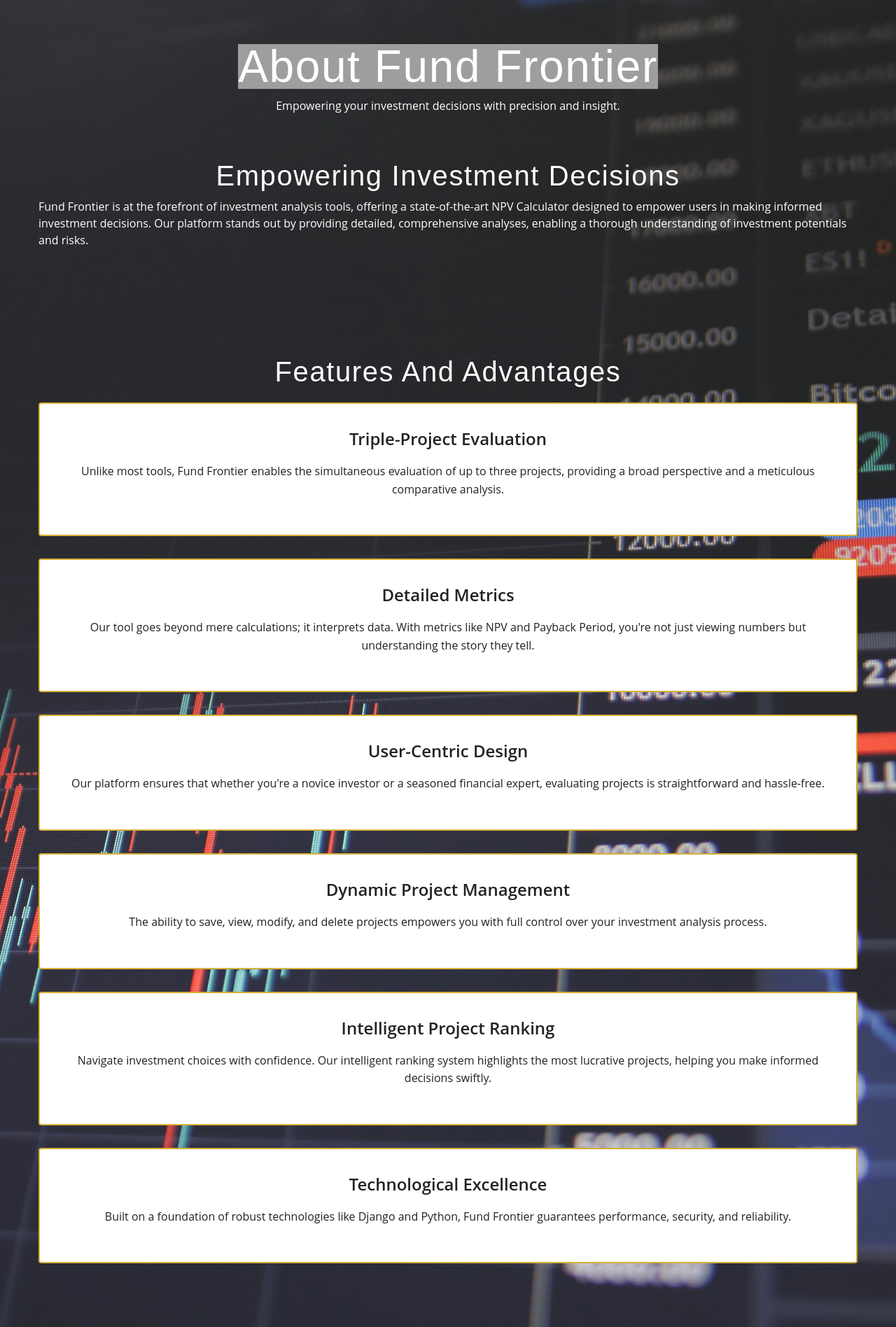
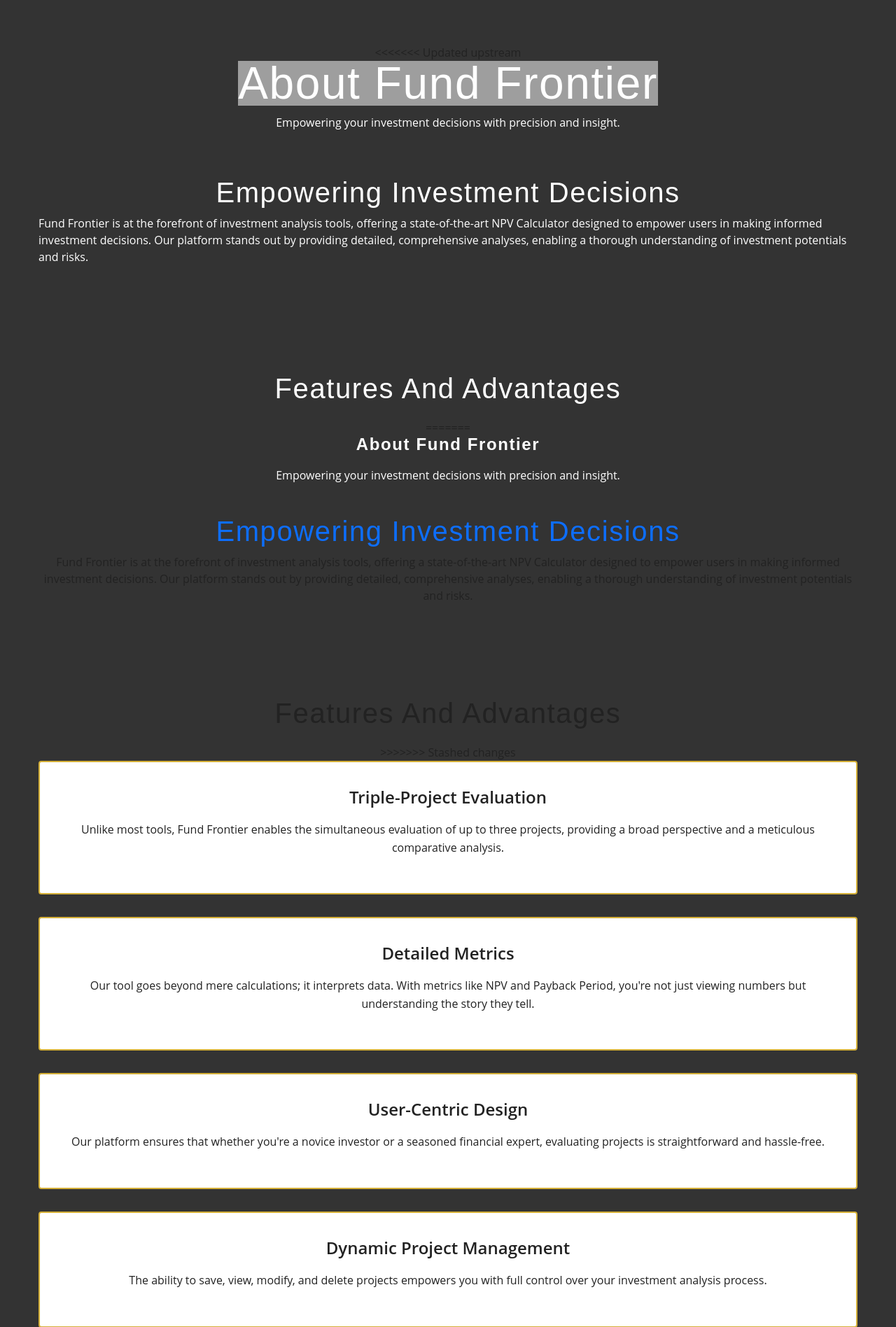
Before and after one commit to sean-meade/fund-frontier, a Django app: page /about/ in a window 1280 px wide. Shown: the part 116-2012 px from the top of the page at 70% size. Run offline with Django 5.2, Linux system fonts and the light colour scheme; grey boxes are pictures that could not be loaded.

Commit message:
Update about.html

```diff
--- a/templates/npv/about.html
+++ b/templates/npv/about.html
@@ -1,21 +1,57 @@
 {% extends 'base.html' %}
 
+<<<<<<< Updated upstream
 {% load static %}
 
+=======
+>>>>>>> Stashed changes
 {% block extra_meta %}
 <!-- Specific meta tags for the About page can be placed here -->
 {% endblock %}
 {% block extra_css %}
 <!-- Specific CSS for the About page can be placed here -->
 <style>
+<<<<<<< Updated upstream
     body {
         background: url("{% static 'images/about-background.jpg' %}") center /cover no-repeat;
+=======
+    /* About section */
+.feature-section {
+        text-align: center;
+        padding: 4rem 0;
+    }
+    .feature-box {
+        background: #fff;
+        border: 1px solid #ddd;
+        border-radius: 4px;
+        padding: 2rem;
+        margin-bottom: 2rem;
+        transition: box-shadow 0.3s ease-in-out, transform 0.3s ease;
+    }
+    .feature-box:hover {
+        box-shadow: 0 8px 16px rgba(0,0,0,0.1);
+        transform: translateY(-5px);
+    }
+    .feature-icon {
+        /* Style your icons here */
+        size: 10px;
+    }
+    .feature-title {
+        font-size: 1.5rem;
+        font-weight: 600;
+        margin-bottom: 1rem;
+    }
+    .feature-text {
+        font-size: 1rem;
+        line-height: 1.6;
+>>>>>>> Stashed changes
     }
 </style>
 {% endblock %}
 {% block extra_title %}About Fund Frontier{% endblock %}
 {% block content %}
 <div class="container mt-5">
+<<<<<<< Updated upstream
     <h1 class="text-center text-white bg-1">About Fund Frontier</h1>
     <p class="text-center text-white">Empowering your investment decisions with precision and insight.</p>
     <!-- Introduction and Purpose -->
@@ -26,6 +62,20 @@
     <!-- Features and Advantages -->
     <section class="feature-section">
         <h2 class="my-4 text-white">Features and Advantages</h2>
+=======
+    <h1 class="title text-center">About Fund Frontier</h1>
+    <p class="text-center text-white">Empowering your investment decisions with precision and insight.</p>
+    <!-- Introduction and Purpose -->
+    <section class="my-5">
+        <h2 class="text-primary">Empowering Investment Decisions</h2>
+        <p>
+            Fund Frontier is at the forefront of investment analysis tools, offering a state-of-the-art NPV Calculator designed to empower users in making informed investment decisions. Our platform stands out by providing detailed, comprehensive analyses, enabling a thorough understanding of investment potentials and risks.
+        </p>
+    </section>
+    <!-- Features and Advantages -->
+    <section class="feature-section">
+        <h2 class="my-4">Features and Advantages</h2>
+>>>>>>> Stashed changes
         <!-- Feature 1 -->
         <div class="feature-box">
             <div class="feature-title">Triple-Project Evaluation</div>
```
